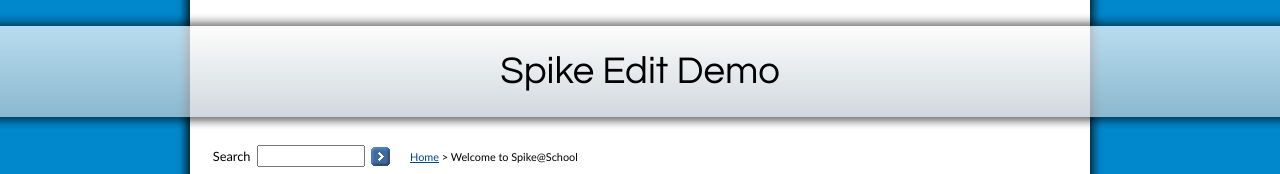
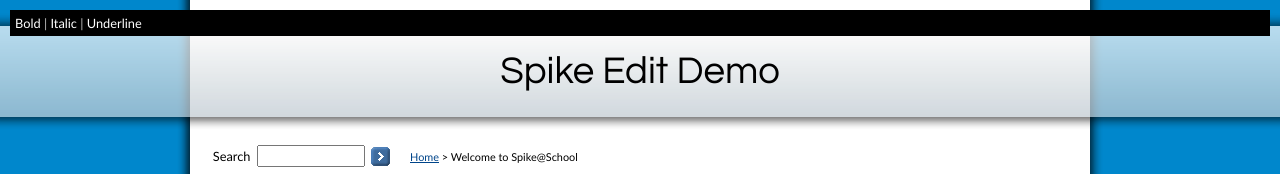
Before and after one commit to codingisacopingstrategy/SpikeEdit, a plain HTML site: page demo/index.html in a window 1280 px wide. Shown: the top 174 px of the page. Drawn offline with Linux system fonts and the light colour scheme.

Commit message:
Added a rudimentary toolbar and commented the code so far

```diff
--- a/spike_edit.css
+++ b/spike_edit.css
@@ -11,3 +11,16 @@
 	-webkit-box-shadow: 0px 0px 15px #6FAEE4;
 	-moz-box-shadow: 0px 0px 15px #6FAEE4;
 }
+#spikeToolbar {
+	background-color: #000000;
+	color: #BBBBBB;
+	position: fixed;
+	top: 10px;
+	left: 10px;
+	right: 10px;
+	padding: 5px;
+}
+#spikeToolbar a {
+	color: #FFFFFF;
+	text-decoration: none;
+}
--- a/spike_edit.js
+++ b/spike_edit.js
@@ -1,4 +1,7 @@
 jQuery(function($) {
+
+	// Loop through all elements with the class .editable and make them editable
+	// TODO: We might want to limit these elements to div's only
 	$(".editable").each(function() {
 		this.contentEditable = true;
 		$(this).addClass("spikeEditable");
@@ -6,7 +9,17 @@ jQuery(function($) {
 
 		});
 		$(this).blur(function() {
+			// This will help us debug the code that a browser generates when we do something
 			$("#debug").text($(this).html());
 		});
 	});
+
+	// Create the toolbar at the top of the screen
+	$("body").append($("<div id='spikeToolbar'></div>"));
+	$("#spikeToolbar").append($("<a href='#'>Bold</a>"))
+					  .append(" | ")
+					  .append($("<a href='#'>Italic</a>"))
+					  .append(" | ")
+					  .append($("<a href='#'>Underline</a>"));
+
 });
```
